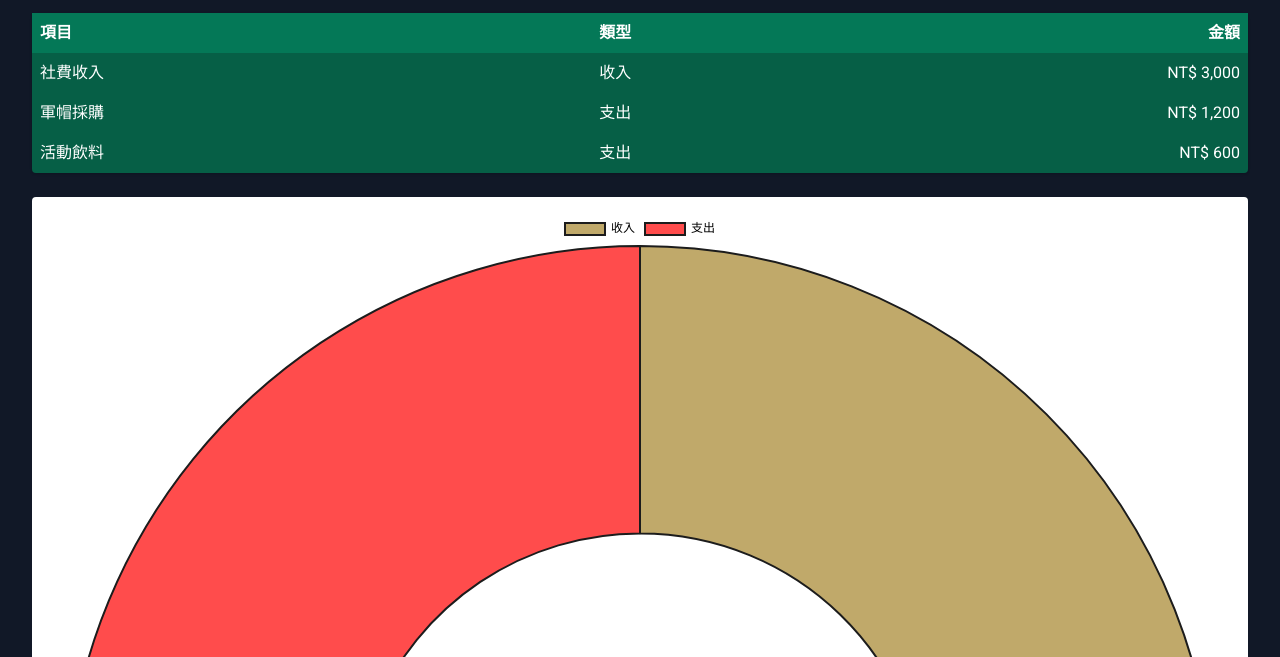
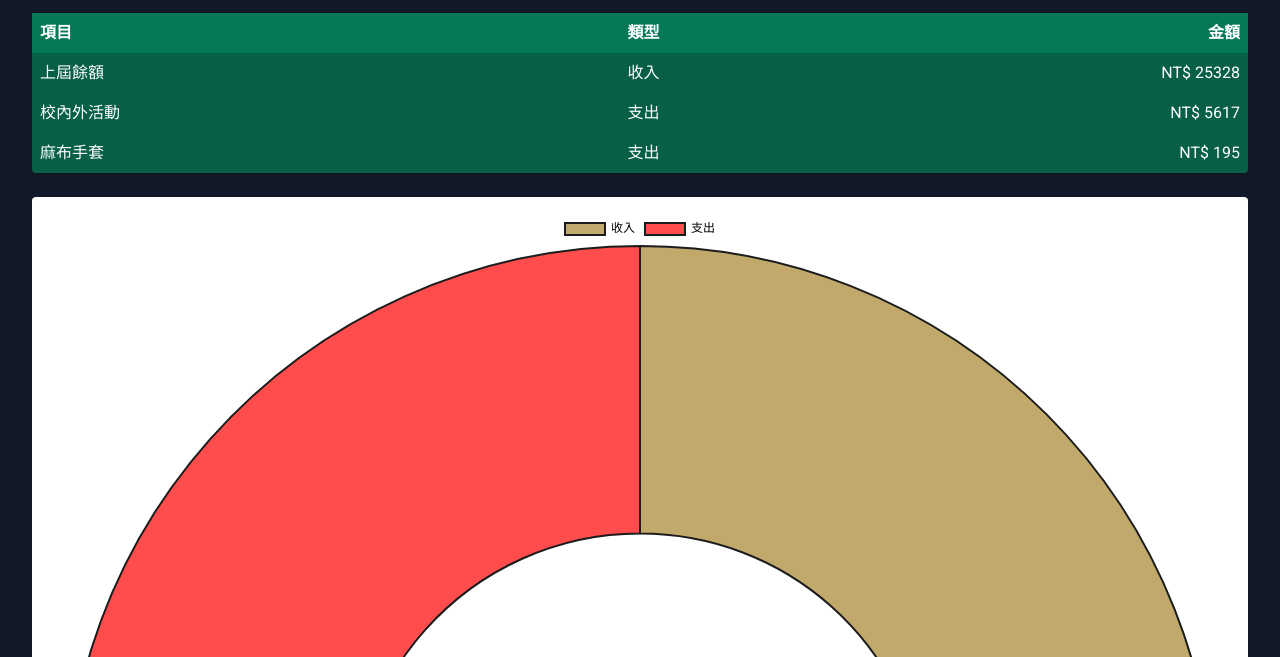
Before and after one commit to pyps0990-alt/nhmc9th.new, a plain HTML site: page pages/finance.html in a window 1280 px wide. Shown: the part 143-800 px from the top of the page. Drawn offline with nearby package versions, Linux system fonts and the light colour scheme.

Commit message:
Update finance.html

```diff
--- a/pages/finance.html
+++ b/pages/finance.html
@@ -56,19 +56,19 @@
       </thead>
       <tbody>
         <tr>
-          <td class="p-2">社費收入</td>
+          <td class="p-2">上屆餘額</td>
           <td class="p-2 text-center">收入</td>
-          <td class="p-2 text-right">NT$ 3,000</td>
+          <td class="p-2 text-right">NT$ 25328</td>
         </tr>
         <tr>
-          <td class="p-2">軍帽採購</td>
+          <td class="p-2">校內外活動</td>
           <td class="p-2 text-center">支出</td>
-          <td class="p-2 text-right">NT$ 1,200</td>
+          <td class="p-2 text-right">NT$ 5617</td>
         </tr>
         <tr>
-          <td class="p-2">活動飲料</td>
+          <td class="p-2">麻布手套</td>
           <td class="p-2 text-center">支出</td>
-          <td class="p-2 text-right">NT$ 600</td>
+          <td class="p-2 text-right">NT$ 195</td>
         </tr>
       </tbody>
     </table>
@@ -106,7 +106,7 @@
         labels: ['收入', '支出'],
         datasets: [{
           label: '財務分布',
-          data: [3000, 1800],
+          data: [18516, 6812],
           backgroundColor: ['#C0A96A', '#FF4C4C'],
           borderColor: '#1C1C1C',
           borderWidth: 2
```
